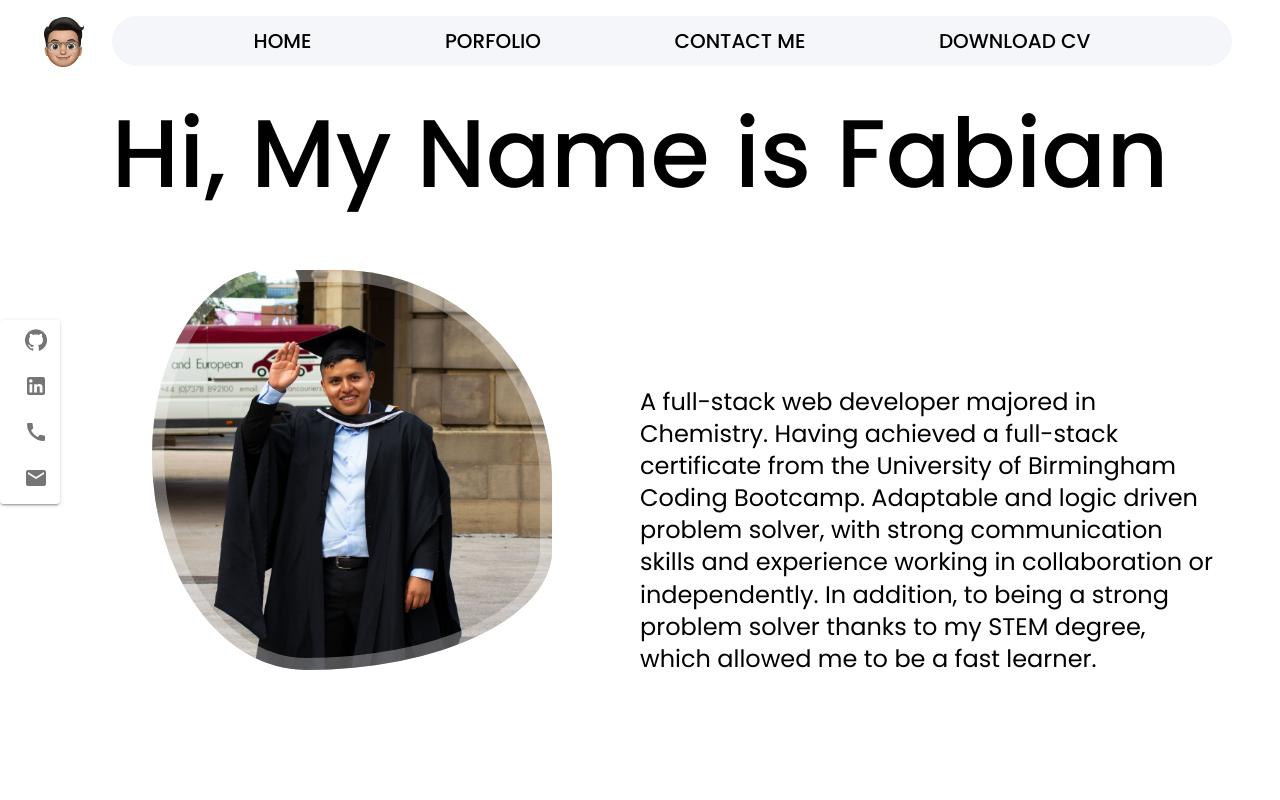
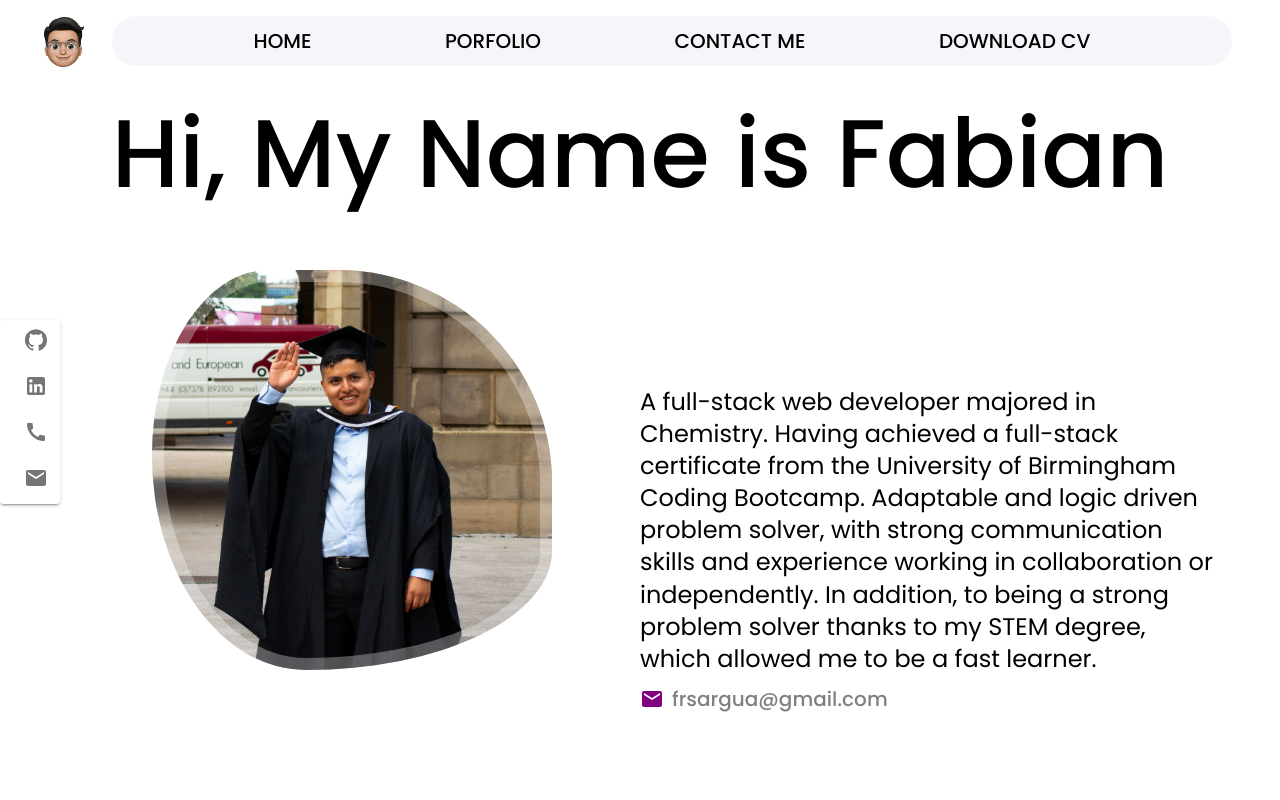
Before and after one commit to frsargua/Porfilio-React, a React (Create React App) app in the folder portfolio/: page / in a window 1280 px wide. Shown: the top 800 px of the page. Built offline with nearby package versions, Linux system fonts and the light colour scheme.

Commit message:
added email

```diff
--- a/portfolio/src/components/PageHero.jsx
+++ b/portfolio/src/components/PageHero.jsx
@@ -1,15 +1,13 @@
 import * as React from "react";
-
+import EmailIcon from "@mui/icons-material/Email";
 import Typography from "@mui/material/Typography";
 
-import { Grid } from "@mui/material";
+import { Box, Grid } from "@mui/material";
 
 export default function PageHero() {
   return (
     <Grid item component="div" sm={12} md={6}>
-      <Typography
-        variant="h5"
-        component="p"
+      <Box
         sx={{
           display: { xs: "none", md: "block" },
           position: "sticky",
@@ -17,6 +15,7 @@ export default function PageHero() {
           margin: "11rem 0",
         }}
       >
+        <Typography variant="h5" component="p" gutterBottom>
           A full-stack web developer majored in Chemistry. Having achieved a
           full-stack certificate from the University of Birmingham Coding
           Bootcamp. Adaptable and logic driven problem solver, with strong
@@ -24,6 +23,21 @@ export default function PageHero() {
           independently. In addition, to being a strong problem solver thanks to
           my STEM degree, which allowed me to be a fast learner.
         </Typography>
+        <Typography
+          variant="h6"
+          component="a"
+          href="mailto:frsargua@gmail.com"
+          sx={{
+            textDecoration: "none",
+            color: "gray",
+            display: "flex",
+            alignItems: "center",
+          }}
+        >
+          <EmailIcon sx={{ pr: "0.5rem", color: "purple" }} />
+          frsargua@gmail.com
+        </Typography>
+      </Box>
     </Grid>
   );
 }
```
Lines whose indentation alone changed are shown as unchanged.
